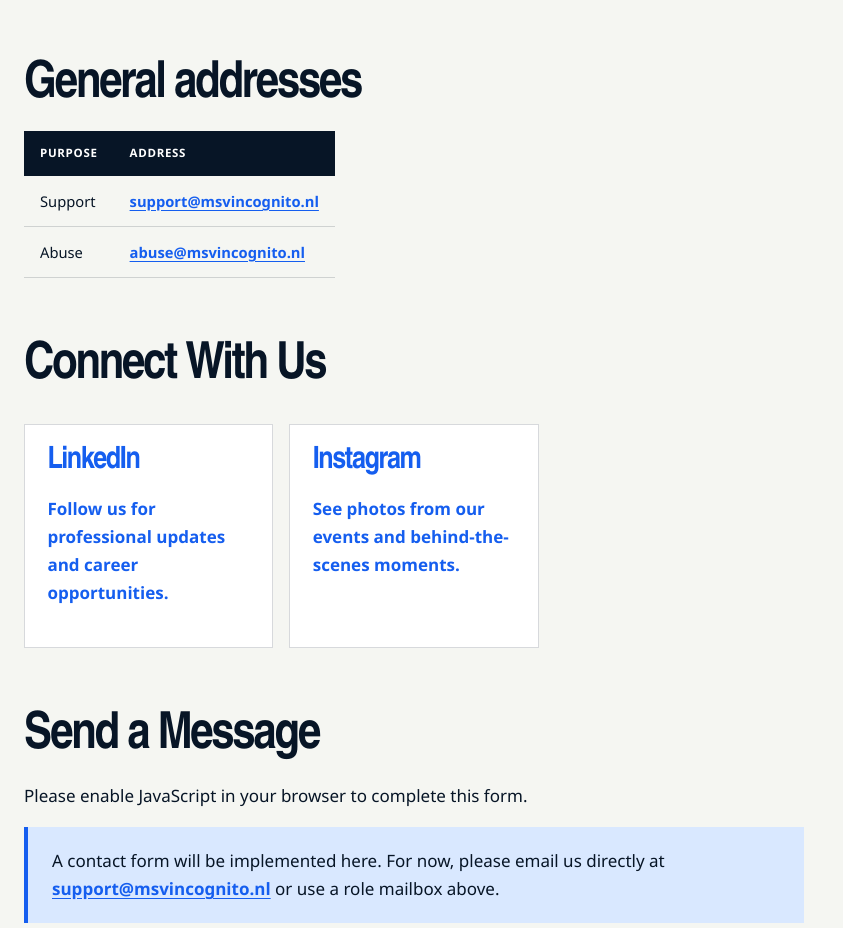
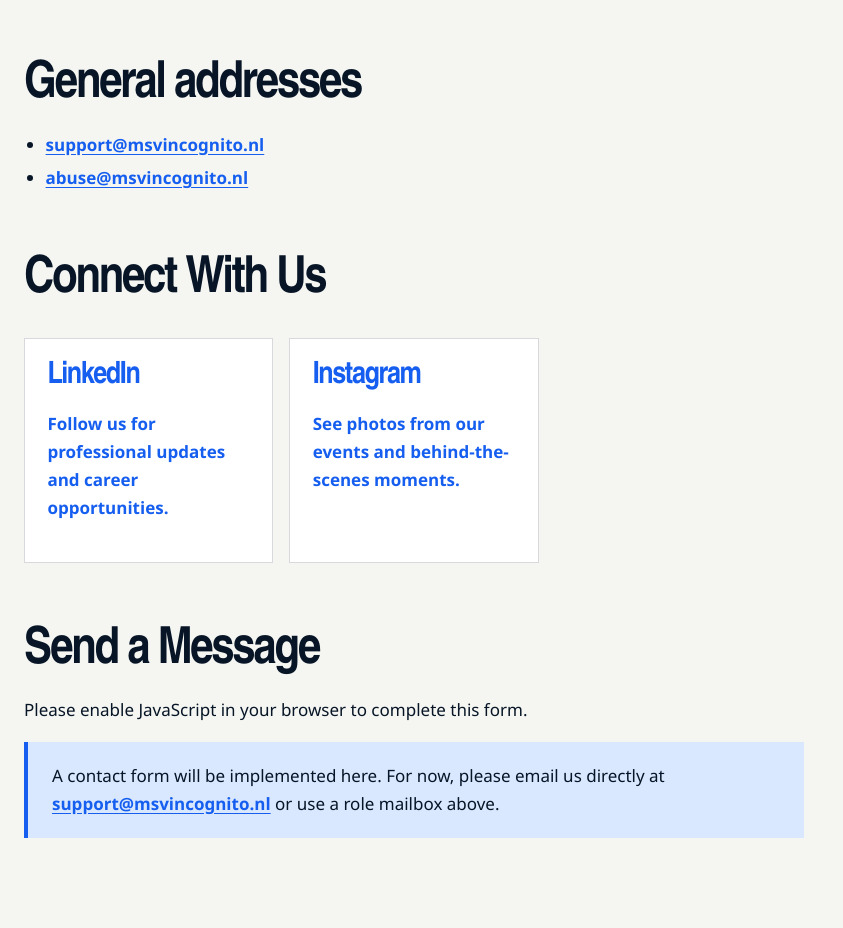
Before and after one commit to msvincognito/IncognitoWebsite, an Astro site: page /contact in a window 1280 px wide. Shown: the part 1626-2554 px from the top of the page, without its empty margins (0-843 px from the left). Built offline with nearby package versions, Linux system fonts and the light colour scheme; Astro itself is replaced by a stand-in of ours.

Commit message:
Drop purpose labels from general contact addresses
List support@ and abuse@ directly; the local parts already convey intent.

```diff
--- a/src/content/docs/contact.mdx
+++ b/src/content/docs/contact.mdx
@@ -38,10 +38,8 @@
 
 ## General addresses
 
-| Purpose | Address |
-| --- | --- |
-| Support | [support@msvincognito.nl](mailto:support@msvincognito.nl) |
-| Abuse | [abuse@msvincognito.nl](mailto:abuse@msvincognito.nl) |
+- [support@msvincognito.nl](mailto:support@msvincognito.nl)
+- [abuse@msvincognito.nl](mailto:abuse@msvincognito.nl)
 
 ## Connect With Us
 
```
